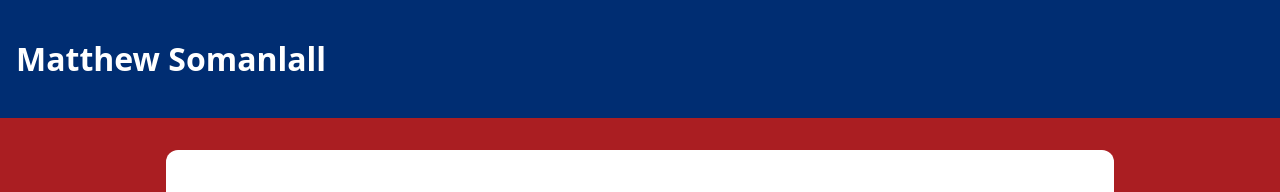
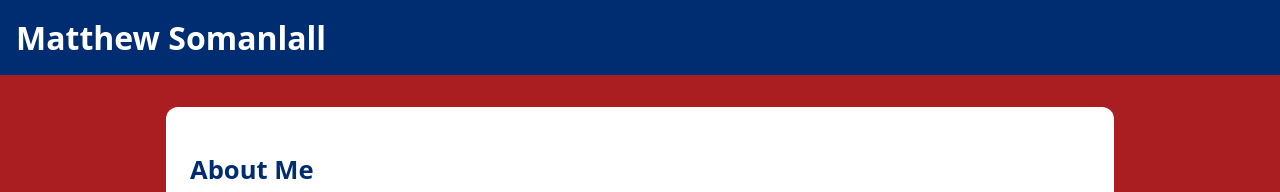
Before and after one commit to MattsomStudio/queens-student-page, a plain HTML site: page index.html in a window 1280 px wide. Shown: the top 192 px of the page. Drawn offline with Linux system fonts and the light colour scheme.

Commit message:
Update style.css

```diff
--- a/style.css
+++ b/style.css
@@ -1,12 +1,27 @@
 :root {
   --red:#aa1e22; --gold:#f2a900; --blue:#002d72;
 }
-body { font-family: system-ui, sans-serif; margin:0; background:var(--red); color:#fff; }
-header { background:var(--blue); color:#fff; padding:1rem; }
-main { background:#fff; color:#1a1a1a; max-width:900px; margin:2rem auto; border-radius:12px; padding:1.5rem; }
-a { color: var(--blue); }
+body {
+  font-family: system-ui, sans-serif; margin:0; background:var(--red); color:#fff;
+}
+header {
+  background:var(--blue); color:#fff; padding:1rem;
+}
+header h1 {
+  margin: 0;
+}
+main {
+  background:#fff; color:#1a1a1a; max-width:900px; margin:2rem auto; border-radius:12px; padding:1.5rem;
+}
+a {
+  color: var(--blue);
+}
 /* === personalize below by changing colors or spacing === */
 /* example: make headings blue and a bit larger */
-h2 { color: var(--blue); font-size: 1.6rem; }
+h2 {
+  color: var(--blue); font-size: 1.6rem;
+}
 /* example: make your photo round */
-img { border-radius: 50%; }
+img {
+  border-radius: 50%;
+}
```
